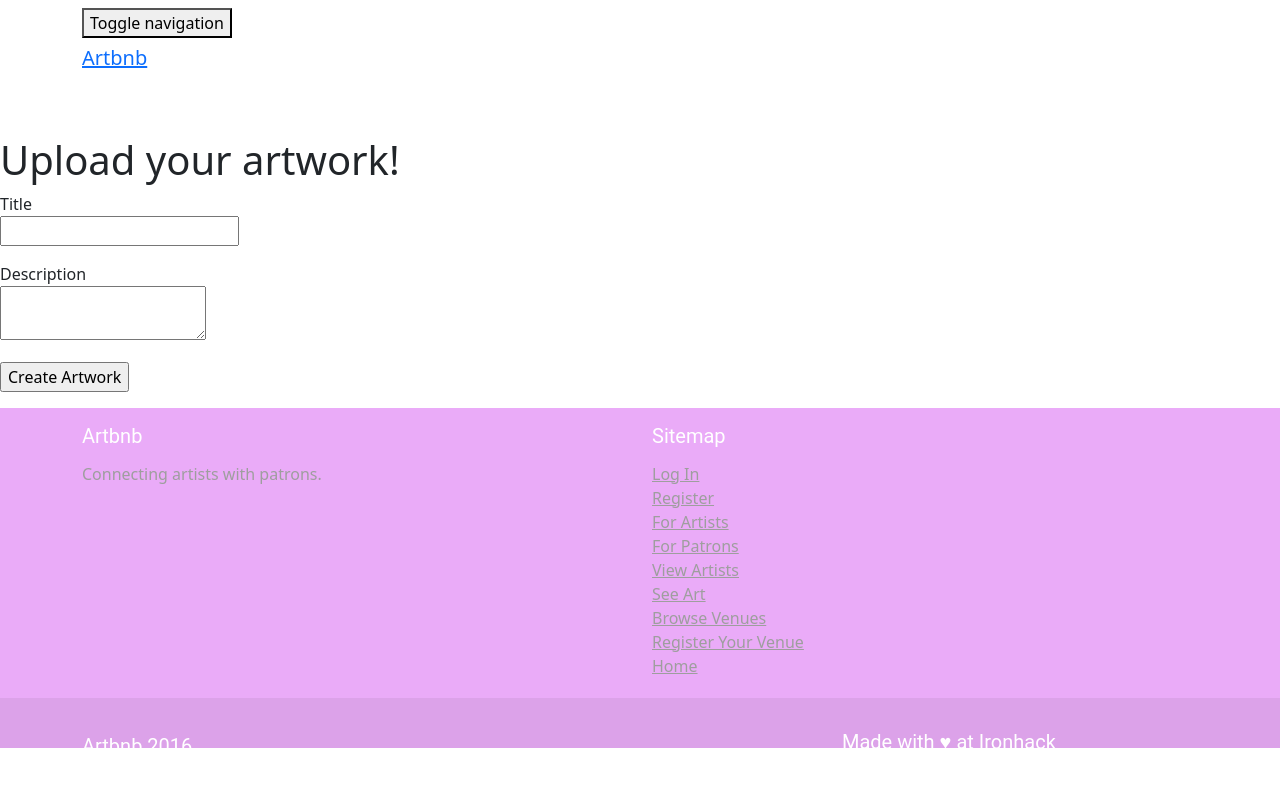
After one commit to houripj357/artbnb, a Rails app: page /artworks/new in a window 1280 px wide. The commit adds this page. Shown: the top 787 px of the page. Run offline with Rails 7, Linux system fonts and the light colour scheme; style sheets or scripts are compiled from the project's sources; some libraries are stand-ins or nearby versions.

Commit message:
Created views for artwork

```diff
--- /dev/null
+++ b/app/controllers/artworks_controller.rb
@@ -0,0 +1,22 @@
+class ArtworksController < ApplicationController
+	def new
+		@artwork = Artwork.new
+	end
+
+	def create
+		#render plain: params[:artwork].inspect
+		@artwork = Artwork.new(artwork_params)
+		@artwork.save
+		redirect_to artworks_show(@artwork)
+	end
+
+	def index
+		@artworks = Artwork.all
+	end
+
+private
+	def artwork_params
+		params.require(:artwork).permit(:title, :description)
+	end
+
+end
--- /dev/null
+++ b/app/views/artworks/new.html.erb
@@ -0,0 +1,15 @@
+<h1>Upload your artwork!</h1>
+
+<%= form_for @artwork do |f| %>
+	<p>
+		<%= f.label :title %><br/>
+		<%= f.text_field :title %>
+	</p>
+	<p>
+		<%= f.label :description %><br/>
+		<%= f.text_area :description %>
+	</p>
+	<p>
+		<%= f.submit %>
+	</p>
+<% end %>
--- /dev/null
+++ b/app/views/artworks/show.html.erb
@@ -0,0 +1,3 @@
+<h2> <%= artwork.title %> </h2>
+
+<p><%= link_to "Back", :back %></p>
--- a/app/views/shared/_navbar.html.erb
+++ b/app/views/shared/_navbar.html.erb
@@ -12,9 +12,9 @@
     <!-- Collect the nav links, forms, and other content for toggling -->
     <div class="collapse navbar-collapse" id="bs-example-navbar-collapse-1">
       <ul class="nav navbar-nav navbar-right">
-        <li><%= link_to "Upload Your Art" %></li>
+        <li><%= link_to "Upload Your Art", new_artwork_path %></li>
         <li><%= link_to "Register Your Venue" %></li>
-        <li><%= link_to "See Art" %></li>
+        <li><%= link_to "See Art", artworks_path %></li>
         <li><%= link_to "Browse Venues" %></li>
         <li><%= link_to "View Artists", artists_path %></li>
 
--- a/config/routes.rb
+++ b/config/routes.rb
@@ -11,6 +11,6 @@ Rails.application.routes.draw do
 	get "artists" => 'users#index'
 	get "/artist/:id", to: 'users#show'
 
-	resources :artwork
+	resources :artworks
 
 end
```
Also changed, not shown: app/views/artworks/index.html.erb (added, +8 -0 lines).
